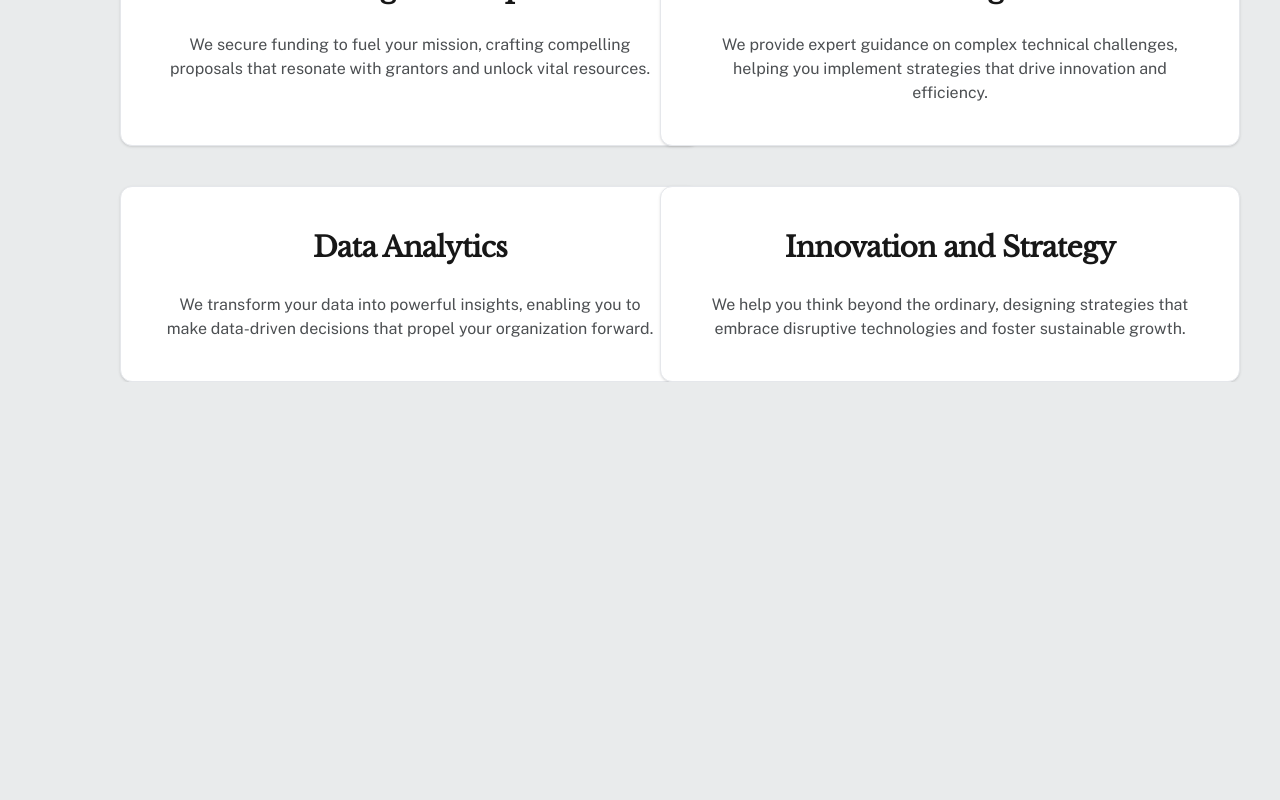
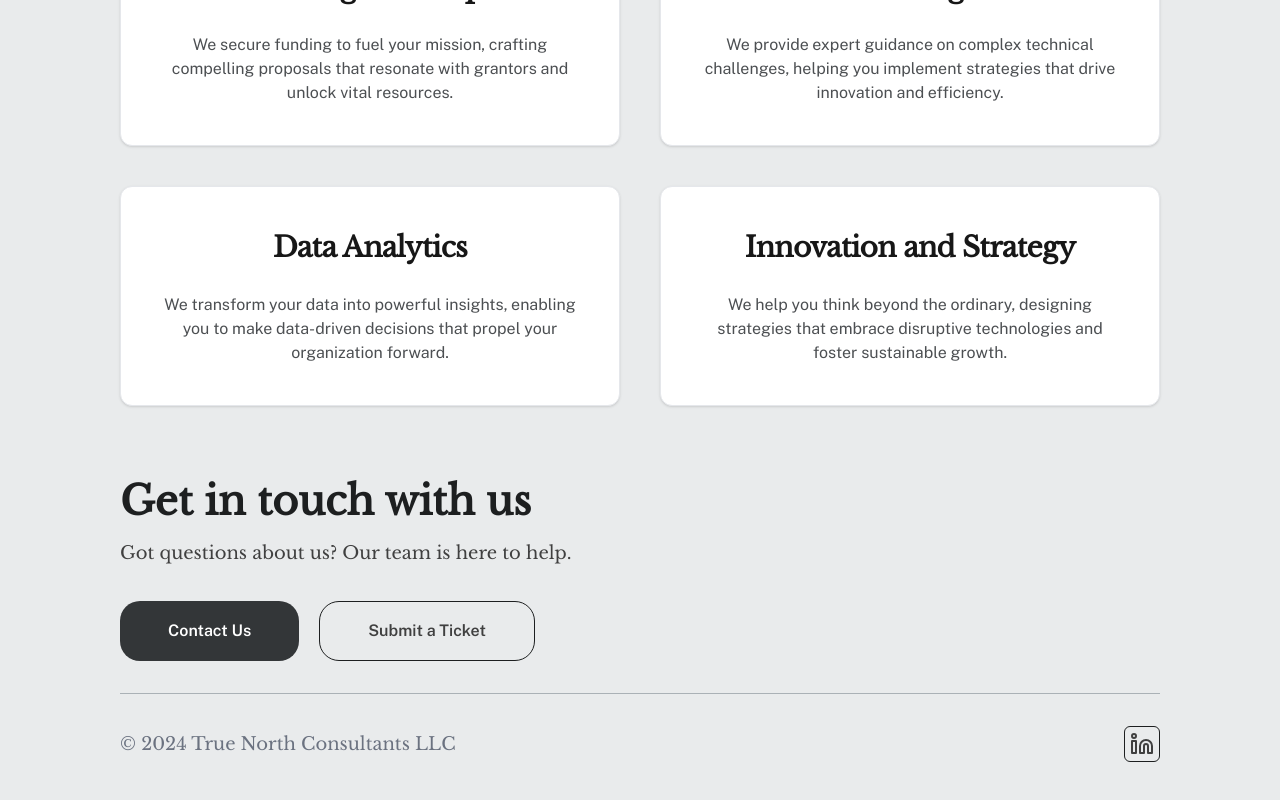
Before and after one commit to FindYourNorth/website-true-north, a Next.js app: page / in a window 1280 px wide. Shown: the part 1596-2396 px from the top of the page. Before the commit the page ends 1978 px from the top, so only its background shows below. Built offline with nearby package versions, Linux system fonts and the light colour scheme.

Commit message:
feat: complete desktop footer

```diff
--- a/app/page.tsx
+++ b/app/page.tsx
@@ -2,6 +2,7 @@ import { Main } from '@/components/craft';
 import About from '@/components/home-page/About';
 import Hero from '@/components/home-page/Hero';
 import Services from '@/components/home-page/Services';
+import Footer from '@/components/shared/Footer';
 import MainNavBar from '@/components/shared/MainNavBar';
 import MobileNavBar from '@/components/shared/MobileNavBar';
 
@@ -13,6 +14,7 @@ export default function Page() {
       <Hero />
       <About />
       <Services />
+      <Footer />
     </Main>
   );
 }
--- a/components/craft.tsx
+++ b/components/craft.tsx
@@ -71,7 +71,7 @@ type SectionProps = {
 
 const Section = ({ children, className, id }: SectionProps) => {
   return (
-    <section className={cn('pt-8 sm:pt-12 md:pt-20', className)} id={id}>
+    <section className={cn('py-8 sm:py-12 md:py-20', className)} id={id}>
       {children}
     </section>
   );
--- a/components/home-page/About.tsx
+++ b/components/home-page/About.tsx
@@ -4,7 +4,7 @@ import { Section, Container, Article } from '@/components/craft';
 
 const About = () => {
   return (
-    <Section>
+    <Section className="!pb-0">
       <Container>
         <Article>
           <h1 className="!mb-10 text-center !text-[40px]">
--- a/components/home-page/Services.tsx
+++ b/components/home-page/Services.tsx
@@ -34,7 +34,7 @@ const cardItems: CardItem[] = [
 
 const Services = () => {
   return (
-    <Section>
+    <Section className="!pb-0">
       <Container>
         <Article>
           <h1 className="!mb-10 text-center !text-[40px]">
@@ -54,9 +54,9 @@ const Services = () => {
           </p>
         </Article>
       </Container>
-      <Container className="grid grid-cols-2 gap-10 pt-14">
+      <Container className="grid grid-cols-1 gap-10 pt-14 sm:grid-cols-2">
         {cardItems.map((item, index) => (
-          <Card className="w-[580px] p-4" key={index}>
+          <Card className="max-w-[580px] p-4" key={index}>
             <CardHeader>
               <CardTitle className="text-center !text-[28px]">{item.title}</CardTitle>
             </CardHeader>
--- a/components/home-page/hero.tsx
+++ b/components/home-page/hero.tsx
@@ -12,7 +12,7 @@ const bannerTextClassName =
 
 const Hero = () => {
   return (
-    <Section>
+    <Section className="!pb-0">
       <Container className="grid grid-cols-2 gap-10">
         <div className="flex justify-end">
           <Image src={Logo} height={300} alt="Company Logo" className="not-prose" />
--- /dev/null
+++ b/components/shared/Footer.tsx
@@ -0,0 +1,48 @@
+// React and Next.js imports
+
+// Third-party library imports
+import Balancer from 'react-wrap-balancer';
+
+// UI component imports
+import { Button } from '@/components/ui/button';
+import { Separator } from '@/components/ui/separator';
+
+// Icon imports
+import { Linkedin } from 'lucide-react';
+
+// Local component imports
+import { Section, Container } from '../craft';
+
+export default function Footer() {
+  return (
+    <footer>
+      <Section className="!py-[60px]">
+        <Container className="grid gap-8">
+          <div className="not-prose flex flex-col">
+            <h1 className="!text-[40px] font-bold text-primary-foreground">Get in touch with us</h1>
+            <p>
+              <Balancer>Got questions about us? Our team is here to help.</Balancer>
+            </p>
+          </div>
+          <div className="not-prose flex justify-start gap-5">
+            <Button variant="dark" size="xl">
+              Contact Us
+            </Button>
+            <Button variant="outline" size="xl">
+              Submit a Ticket
+            </Button>
+          </div>
+          <Separator className="bg-muted" />
+          <div className="not-prose flex justify-between md:flex-row md:items-center md:gap-2">
+            <p className="text-muted-foreground">
+              © {new Date().getFullYear()} True North Consultants LLC
+            </p>
+            <Button variant="outline" size="icon">
+              <Linkedin />
+            </Button>
+          </div>
+        </Container>
+      </Section>
+    </footer>
+  );
+}
--- a/components/ui/button.tsx
+++ b/components/ui/button.tsx
@@ -5,22 +5,24 @@ import { cva, type VariantProps } from 'class-variance-authority';
 import { cn } from '@/lib/utils';
 
 const buttonVariants = cva(
-  'inline-flex items-center justify-center whitespace-nowrap rounded-md text-sm font-medium transition-colors focus-visible:outline-none focus-visible:ring-1 focus-visible:ring-ring disabled:pointer-events-none disabled:opacity-50',
+  'font-sans inline-flex items-center justify-center whitespace-nowrap rounded-md text-sm font-medium transition-colors focus-visible:outline-none focus-visible:ring-1 focus-visible:ring-ring disabled:pointer-events-none disabled:opacity-50',
   {
     variants: {
       variant: {
         default: 'bg-button-background text-primary-foreground shadow',
         destructive: 'bg-destructive text-destructive-foreground shadow-sm hover:bg-destructive/90',
         outline:
-          'border border-input bg-background shadow-sm hover:bg-accent hover:text-accent-foreground',
+          'border border-solid border-primary-foreground bg-background hover:bg-accent hover:text-accent-foreground font-semibold',
         secondary: 'bg-secondary text-secondary-foreground shadow-sm hover:bg-secondary/80',
         ghost: 'hover:bg-accent hover:text-accent-foreground',
         link: 'text-primary underline-offset-4 hover:underline',
+        dark: 'bg-button-background text-white font-semibold',
       },
       size: {
         default: 'h-9 px-4 py-2',
         sm: 'h-8 rounded-md px-3 text-xs',
         lg: 'h-10 rounded-md px-8',
+        xl: 'h-[60px] rounded-[20px] px-12 text-base',
         icon: 'h-9 w-9',
       },
     },
--- /dev/null
+++ b/components/ui/separator.tsx
@@ -0,0 +1,31 @@
+"use client"
+
+import * as React from "react"
+import * as SeparatorPrimitive from "@radix-ui/react-separator"
+
+import { cn } from "@/lib/utils"
+
+const Separator = React.forwardRef<
+  React.ElementRef<typeof SeparatorPrimitive.Root>,
+  React.ComponentPropsWithoutRef<typeof SeparatorPrimitive.Root>
+>(
+  (
+    { className, orientation = "horizontal", decorative = true, ...props },
+    ref
+  ) => (
+    <SeparatorPrimitive.Root
+      ref={ref}
+      decorative={decorative}
+      orientation={orientation}
+      className={cn(
+        "shrink-0 bg-border",
+        orientation === "horizontal" ? "h-[1px] w-full" : "h-full w-[1px]",
+        className
+      )}
+      {...props}
+    />
+  )
+)
+Separator.displayName = SeparatorPrimitive.Root.displayName
+
+export { Separator }
--- a/package.json
+++ b/package.json
@@ -14,6 +14,7 @@
     "@radix-ui/react-dialog": "^1.1.1",
     "@radix-ui/react-icons": "^1.3.0",
     "@radix-ui/react-navigation-menu": "^1.2.0",
+    "@radix-ui/react-separator": "^1.1.0",
     "@radix-ui/react-slot": "^1.1.0",
     "@tailwindcss/typography": "^0.5.15",
     "class-variance-authority": "^0.7.0",
```
Also changed, not shown: 1 other file (tests, documents, lock files or other folders).
